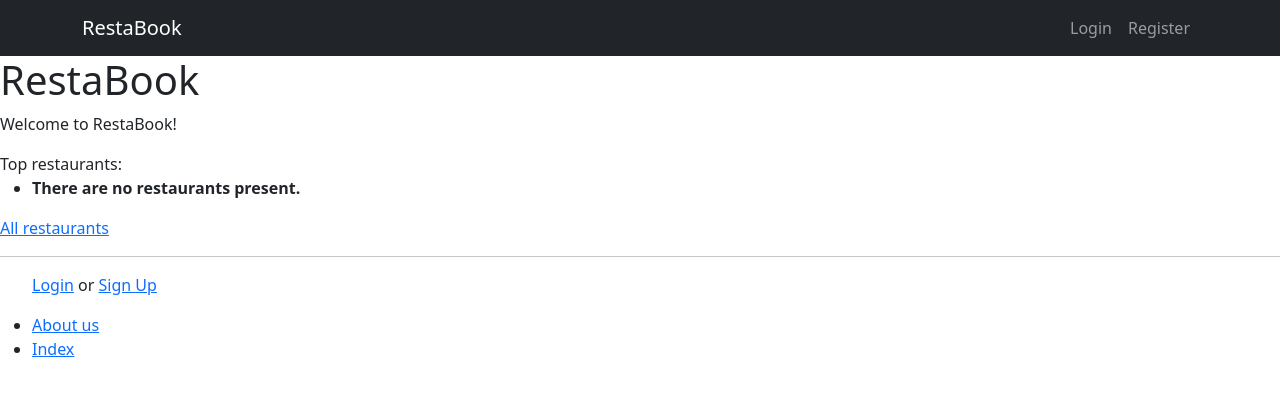
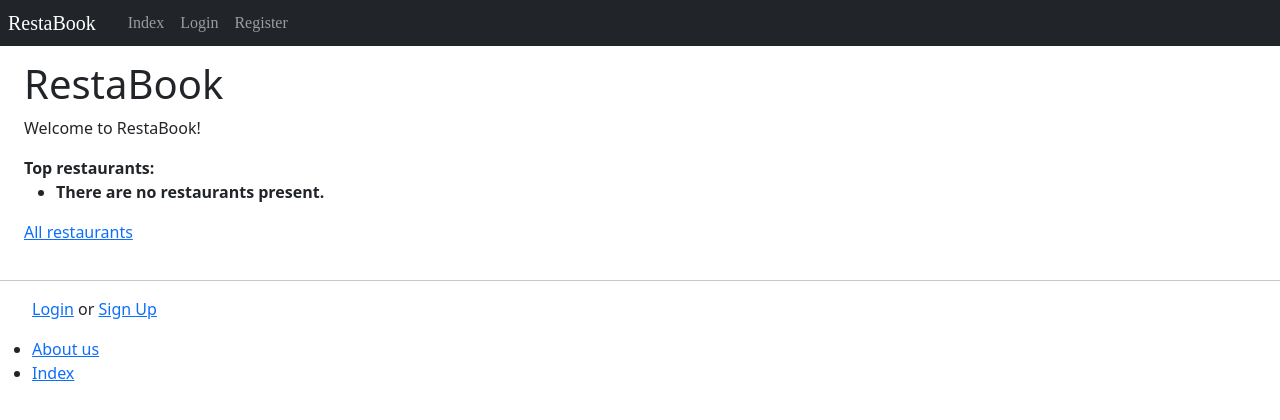
Before and after one commit to PeterDaGrape/RestaBook, a Django app: page / in a window 1280 px wide. Shown: the top 420 px of the page. Run offline with Django 3.2, Linux system fonts and the light colour scheme; data that the repository does not hold is empty.

Commit message:
make index page look better

```diff
--- a/templates/app/base.html
+++ b/templates/app/base.html
@@ -2,10 +2,12 @@
 <html>
     <head>
         {% load static %}
+        <meta charset="utf-8">
+        <meta name="viewport" content="width=device-width, initial-scale=1, shrink-to-fit=no">
         <link rel="stylesheet" href="{% static 'css/form-styles.css' %}">
         <link rel="stylesheet" href="{% static 'css/base-style.css' %}">
         <link href="https://cdn.jsdelivr.net/npm/bootstrap@5.3.3/dist/css/bootstrap.min.css" rel="stylesheet" integrity="sha384-QWTKZyjpPEjISv5WaRU9OFeRpok6YctnYmDr5pNlyT2bRjXh0JMhjY6hW+ALEwIH" crossorigin="anonymous">
-
+        <script src="https://cdn.jsdelivr.net/npm/bootstrap@5.3.3/dist/js/bootstrap.bundle.min.js" integrity="sha384-..." crossorigin="anonymous"></script>
 
         <title>
             RestaBook -
@@ -18,15 +20,16 @@
 
     <body>
 
-        <!-- Navbar -->
-        <nav class="navbar navbar-expand-lg navbar-dark bg-dark">
-            <div class="container">
-                <a class="navbar-brand" href="{% url 'app:index' %}">RestaBook</a>
-                <button class="navbar-toggler" type="button" data-bs-toggle="collapse" data-bs-target="#navbarNav">
+    <header>
+        <nav class="navbar navbar-expand-md navbar-dark fixed-top bg-dark p-0">
+        <a class="navbar-brand p-2" href="{% url 'app:index' %}">RestaBook</a>
+
+        <button class="navbar-toggler" type="button" data-bs-toggle="collapse" data-bs-target="#navbarCollapse" aria-controls="navbarCollapse" aria-expanded="false" aria-label="Toggle navigation">
         <span class="navbar-toggler-icon"></span>
         </button>
-                <div class="collapse navbar-collapse" id="navbarNav">
-                    <ul class="navbar-nav ms-auto">
+        <div class="collapse navbar-collapse" id="navbarCollapse">
+        <ul class="navbar-nav mr-auto">
+            <li class="nav-item"><a class="nav-link" href="{% url 'app:index' %}">Index</a></li>
             {% if user.is_authenticated %}
                 <li class="nav-item"><a class="nav-link" href="#">Welcome, {{ user.username }}</a></li>
                 <li class="nav-item"><a class="nav-link" href="{% url 'app:logout' %}">Logout</a></li>
@@ -36,19 +39,23 @@
             {% endif %}
         </ul>
         </div>
+        </nav>
+    </header>
+
+    <div class="container-fluid">
+        <div class="row">
+        <nav class="col-md-2d-none d-md-block bg-light sidebar">
+        <div class="sidebar-sticky">
+            {% block sidebar_block %}
+            {% endblock %}
         </div>
         </nav>
 
-
-
-        <div>
+        <main role="main" class="col-md-9 ml-sm-auto col-lg-10 px-4">
             {% block body_block %}
             {% endblock %}
+        </main>
         </div>
-
-        <div>
-            {% block sidebar_block %}
-            {% endblock %}
     </div>
 
         <hr />
--- a/templates/app/index.html
+++ b/templates/app/index.html
@@ -9,7 +9,7 @@
     <h1>RestaBook</h1>
 
     <p>Welcome to RestaBook!</p>
-    Top restaurants:
+    <strong>Top restaurants: </strong>
     <ul>
         {% if restaurants %}
             {% for restaurant in restaurants %}
```
Lines whose indentation alone changed are shown as unchanged.
